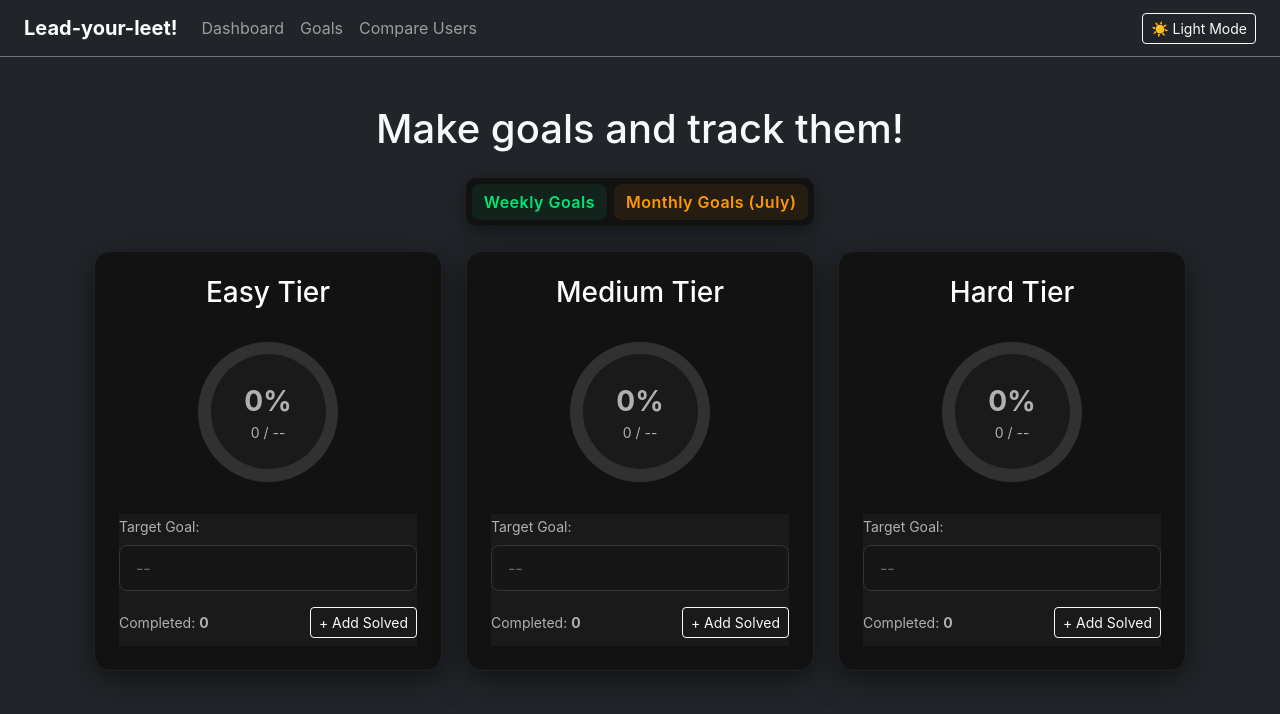
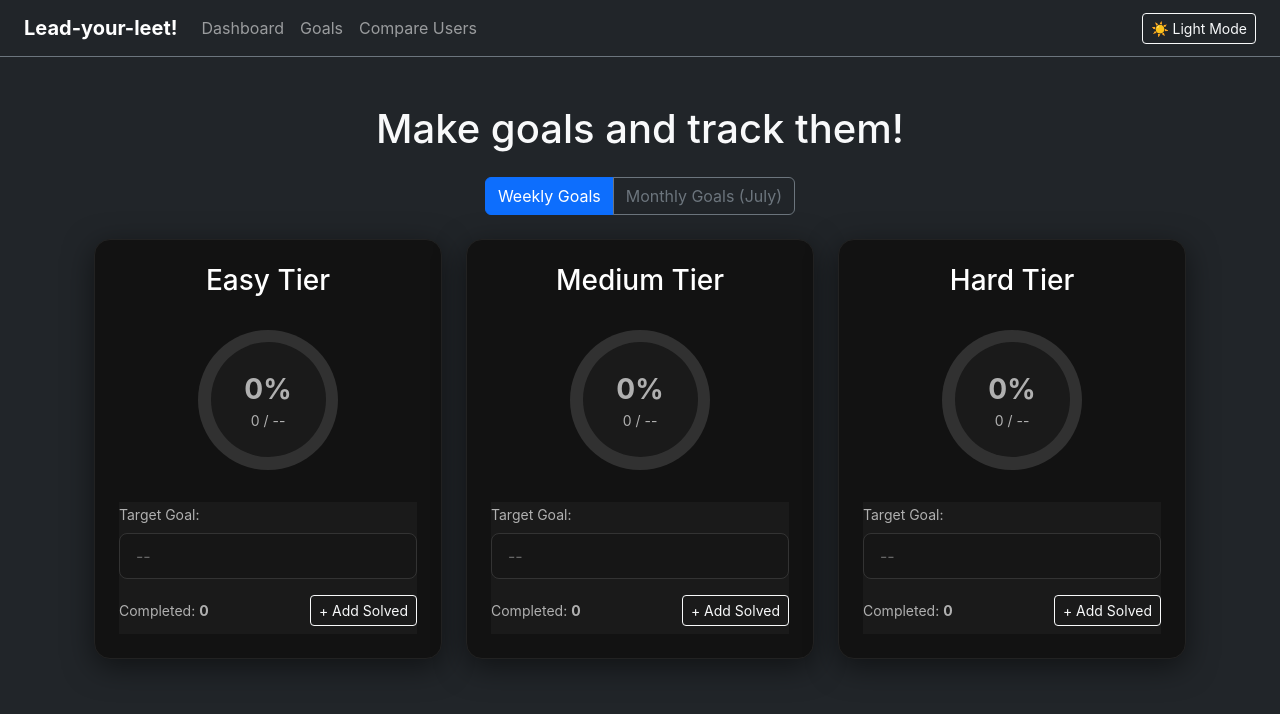
Before and after one commit to Princy0309/LeetCode-Progress-Explorer, a React (Vite) app: page /practice in a window 1280 px wide. Shown: the top 714 px of the page. Built offline with nearby package versions, Linux system fonts and the light colour scheme.

Commit message:
improve the UI in light mode with AI assisstance

```diff
--- a/src/index.css
+++ b/src/index.css
@@ -1,3 +1,4 @@
+/* Core Variables & Theme Defaults */
 :root {
   --bg-core: #080808;
   --bg-surface: #121212;
@@ -11,22 +12,21 @@
 }
 
 body {
-  background-color: var(--bg-core);
-  color: var(--text-main);
   font-family: 'Inter', system-ui, -apple-system, sans-serif;
   margin: 0;
   padding: 0;
   -webkit-font-smoothing: antialiased;
 }
 
+/* Global Scrollbar */
 ::-webkit-scrollbar {
   width: 8px;
 }
 ::-webkit-scrollbar-track {
-  background: var(--bg-core);
+  background: inherit;
 }
 ::-webkit-scrollbar-thumb {
-  background: #262626;
+  background: #ccc;
   border-radius: 4px;
 }
 ::-webkit-scrollbar-thumb:hover {
@@ -62,83 +62,67 @@ body {
   color: #fff;
 }
 
-.card, .list-group-item {
+
+/* ==========================================
+   DARK MODE EXCLUSIVE OVERRIDES
+   ================================          */
+body.bg-dark {
+  background-color: var(--bg-core) !important;
+  color: var(--text-main) !important;
+}
+
+body.bg-dark ::-webkit-scrollbar-track {
+  background: var(--bg-core);
+}
+body.bg-dark ::-webkit-scrollbar-thumb {
+  background: #262626;
+}
+
+body.bg-dark .card,
+body.bg-dark .list-group-item {
   background-color: var(--bg-surface) !important;
   color: var(--text-main) !important;
   border-color: var(--border-subtle) !important;
-}
-
-.list-group-item {
-  transition: background-color 0.2s ease;
-}
-
-.list-group-item:hover {
-  background-color: var(--bg-surface-hover) !important;
-}
-
-.card .card, .card .bg-white, .card .bg-light, div[class*="shadow"] div {
-  background-color: var(--bg-surface-hover) !important;
-  color: var(--text-main) !important;
-}
-
-.card div {
-  color: inherit;
-}
-
-.card .card-body, .card .card-body *, .card [class*="card"], .card [class*="bg-"] {
-  background-color: var(--bg-surface-hover) !important;
-  color: var(--text-main) !important;
-}
-
-.card small, .card .text-muted, .card p, .card span {
-  color: #d1d1d1 !important;
-}
-
-input.form-control, input[type="text"] {
-  background-color: var(--bg-surface) !important;
-  color: var(--text-main) !important;
-  border: 1px solid var(--border-subtle) !important;
-}
-
-input.form-control:focus, input[type="text"]:focus {
-  background-color: var(--bg-surface-hover) !important;
-  color: var(--text-main) !important;
-  border-color: var(--fire-orange) !important;
-  box-shadow: 0 0 10px var(--fire-orange-glow) !important;
-}
-
-.card input.form-control, .card input[type="text"], .card input {
-  background-color: var(--bg-surface-hover) !important;
-  color: var(--text-main) !important;
-  border: 1px solid var(--border-subtle) !important;
-}
-
-.card input.form-control:focus, .card input[type="text"]:focus, .card input:focus {
-  background-color: var(--bg-core) !important;
-  color: var(--text-main) !important;
-  border-color: var(--fire-orange) !important;
-  box-shadow: 0 0 10px var(--fire-orange-glow) !important;
-}
-
-input::placeholder {
-  color: var(--text-muted) !important;
-}
-
-.card, .list-group-item {
-  background-color: var(--bg-surface) !important;
-  color: var(--text-main) !important;
-  border: 1px solid var(--border-subtle) !important;
   border-radius: 1rem !important;
   box-shadow: 0 8px 30px rgba(0, 0, 0, 0.5) !important;
 }
 
-.card .card, .card .card-body, .card .list-group-item, div[class*="shadow"] div {
+body.bg-dark .list-group-item:hover {
+  background-color: var(--bg-surface-hover) !important;
+}
+
+body.bg-dark .card .card,
+body.bg-dark .card .card-body,
+body.bg-dark .card .list-group-item,
+body.bg-dark div[class*="shadow"] div {
   background-color: var(--bg-surface-hover) !important;
   color: var(--text-main) !important;
   border-color: var(--border-subtle) !important;
 }
 
-.card input.form-control, .card input[type="text"], .card input {
+body.bg-dark .card small,
+body.bg-dark .card .text-muted,
+body.bg-dark .card span {
+  color: #b0b0b0 !important;
+}
+
+body.bg-dark .card h4,
+body.bg-dark .card h3,
+body.bg-dark .card h2,
+body.bg-dark .card h5,
+body.bg-dark .card h6 {
+  color: #ffffff !important;
+}
+
+body.bg-dark .card hr,
+body.bg-dark hr {
+  border-color: #2a2a2a !important;
+  opacity: 1 !important;
+}
+
+body.bg-dark input.form-control,
+body.bg-dark input[type="text"],
+body.bg-dark input {
   background-color: #161616 !important;
   color: #ffffff !important;
   border: 1px solid #333333 !important;
@@ -147,7 +131,9 @@ input::placeholder {
   transition: all 0.2s ease !important;
 }
 
-.card input.form-control:focus, .card input[type="text"]:focus, .card input:focus {
+body.bg-dark input.form-control:focus,
+body.bg-dark input[type="text"]:focus,
+body.bg-dark input:focus {
   background-color: #1f1f1f !important;
   color: #ffffff !important;
   border-color: var(--fire-orange) !important;
@@ -155,100 +141,72 @@ input::placeholder {
   outline: none !important;
 }
 
-input::placeholder {
+body.bg-dark input::placeholder {
   color: #666666 !important;
 }
 
-.card small, .card .text-muted, .card span {
-  color: #b0b0b0 !important;
+
+/* ==========================================
+   LIGHT MODE: TRANSPARENT LIGHT GREY CARDS
+   ================================          */
+body.bg-light {
+  background-color: #f4f6f9 !important;
+  color: #212529 !important;
 }
 
-.card h4, .card h3, .card h2, .card h5, .card h6 {
-  color: #ffffff !important;
+body.bg-light .card {
+  background-color: rgba(255, 255, 255, 0.7) !important;
+  backdrop-filter: blur(10px);
+  -webkit-backdrop-filter: blur(10px);
+  border: 1px solid rgba(0, 0, 0, 0.08) !important;
+  box-shadow: 0 10px 30px rgba(0, 0, 0, 0.03) !important;
+  border-radius: 1rem !important;
+  color: #212529 !important;
 }
 
-.card hr, hr {
-  border-color: #2a2a2a !important;
-  opacity: 1 !important;
+body.bg-light .card .card,
+body.bg-light .card .card-body,
+body.bg-light .card div[class*="border"],
+body.bg-light .card div[class*="bg-"] {
+  background-color: rgba(240, 242, 245, 0.6) !important;
+  color: #212529 !important;
+  border-color: rgba(0, 0, 0, 0.06) !important;
 }
 
-.btn-group, .btn-group-vertical {
-  background: var(--bg-surface) !important;
-  padding: 6px !important;
-  border-radius: 12px !important;
-  border: 1px solid var(--border-subtle) !important;
-  box-shadow: 0 4px 20px rgba(0, 0, 0, 0.4) !important;
-  gap: 8px !important;
+body.bg-light input.form-control,
+body.bg-light input[type="text"] {
+  background-color: #ffffff !important;
+  color: #212529 !important;
+  border: 1px solid #ced4da !important;
+  border-radius: 0.5rem !important;
 }
 
-.btn-group .btn {
-  border-radius: 8px !important;
-  border: none !important;
-  font-weight: 600 !important;
-  letter-spacing: 0.5px !important;
-  transition: all 0.25s cubic-bezier(0.4, 0, 0.2, 1) !important;
+body.bg-light input.form-control:focus,
+body.bg-light input[type="text"]:focus {
+  background-color: #ffffff !important;
+  color: #212529 !important;
+  border-color: #86b7fe !important;
+  box-shadow: 0 0 0 0.25rem rgba(13, 110, 253, 0.15) !important;
 }
 
-.btn-group .btn:nth-child(1) {
-  color: #00e676 !important;
-  background-color: rgba(0, 230, 118, 0.08) !important;
-}
-.btn-group .btn:nth-child(1):hover, .btn-group .btn:nth-child(1).active {
-  background-color: #00e676 !important;
-  color: #080808 !important;
-  box-shadow: 0 0 15px rgba(0, 230, 118, 0.4) !important;
+body.bg-light input::placeholder {
+  color: #adb5bd !important;
 }
 
-.btn-group .btn:nth-child(2) {
-  color: #ff9800 !important;
-  background-color: rgba(255, 152, 0, 0.08) !important;
-}
-.btn-group .btn:nth-child(2):hover, .btn-group .btn:nth-child(2).active {
-  background-color: #ff9800 !important;
-  color: #080808 !important;
-  box-shadow: 0 0 15px rgba(255, 152, 0, 0.4) !important;
+body.bg-light .card h1,
+body.bg-light .card h2,
+body.bg-light .card h3,
+body.bg-light .card h4,
+body.bg-light .card h5,
+body.bg-light .card h6 {
+  color: #212529 !important;
 }
 
-.btn-group .btn:nth-child(3) {
-  color: #ff5722 !important;
-  background-color: rgba(255, 87, 34, 0.08) !important;
+body.bg-light h1,
+body.bg-light h2,
+body.bg-light h3,
+body.bg-light h4,
+body.bg-light h5,
+body.bg-light h6 {
+  color: #212529 !important;
 }
-.btn-group .btn:nth-child(3):hover, .btn-group .btn:nth-child(3).active {
-  background: var(--fire-orange-gradient) !important;
-  color: #ffffff !important;
-  box-shadow: 0 0 15px var(--fire-orange-glow) !important;
-}
-
-
-/* Easy Tier Glow & Border */
-.practice-goal-container .easy-card {
-  border-color: #a3e635 !important;
-  background-color: rgba(163, 230, 53, 0.03);
-  box-shadow: 0 10px 30px -10px rgba(163, 230, 53, 0.15);
-}
-.practice-goal-container .easy-card input:focus {
-  border-color: #a3e635 !important;
-  box-shadow: 0 0 0 3px rgba(163, 230, 53, 0.2);
-}
-
-/* Medium Tier Glow & Border */
-.practice-goal-container .medium-card {
-  border-color: #fb923c !important;
-  background-color: rgba(251, 146, 60, 0.03);
-  box-shadow: 0 10px 30px -10px rgba(251, 146, 60, 0.15);
-}
-.practice-goal-container .medium-card input:focus {
-  border-color: #fb923c !important;
-  box-shadow: 0 0 0 3px rgba(251, 146, 60, 0.2);
-}
-
-/* Hard Tier Glow & Border */
-.practice-goal-container .hard-card {
-  border-color: #fb7185 !important;
-  background-color: rgba(251, 113, 133, 0.03);
-  box-shadow: 0 10px 30px -10px rgba(251, 113, 133, 0.15);
-}
-.practice-goal-container .hard-card input:focus {
-  border-color: #fb7185 !important;
-  box-shadow: 0 0 0 3px rgba(251, 113, 133, 0.2);
-}
```
